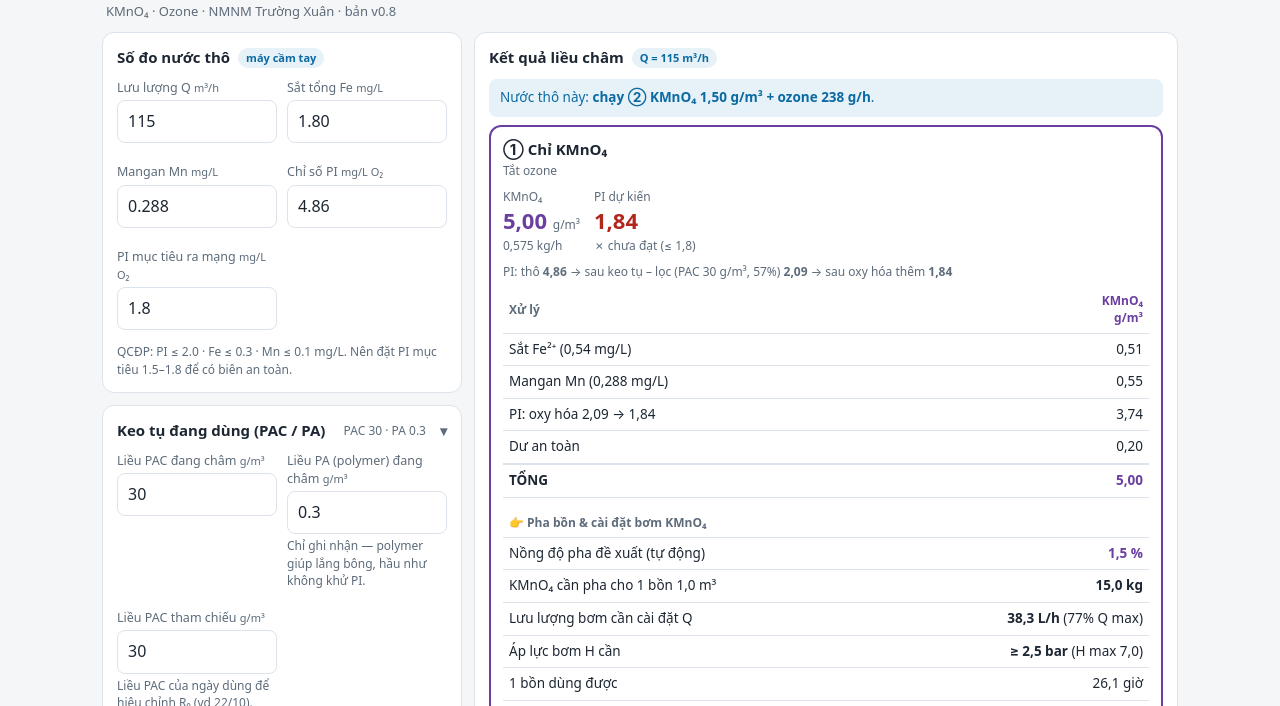
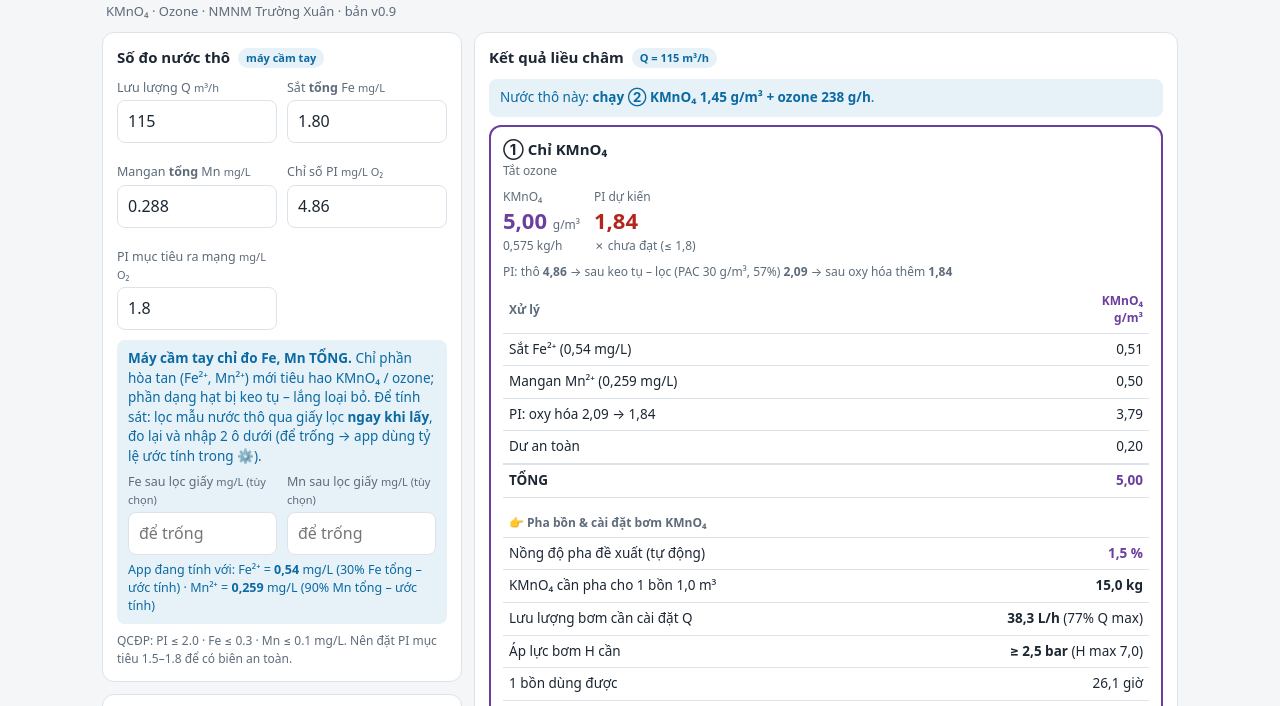
Before and after one commit to khangdotechco/tinh-lieu-hoa-chat-xu-ly-huu-co, a plain HTML site: page index.html in a window 1280 px wide. Shown: the part 44-750 px from the top of the page. Drawn offline with Linux system fonts and the light colour scheme.

Commit message:
v0.9: máy cầm tay đo Fe, Mn tổng – tách phần hòa tan (lọc giấy hoặc tỷ lệ ước tính)
Co-Authored-By: Claude Fable 5.2 <noreply@anthropic.com>
Claude-Session: https://claude.ai/code/session_01DgvUJZaffnAAziAo5WjTt6

```diff
--- a/index.html
+++ b/index.html
@@ -127,7 +127,7 @@ h2.fold .chev{color:var(--mute);font-size:14px;transition:transform .15s;margin-
 <body>
 <header>
   <h1>Tính liều lượng hóa chất xử lý hữu cơ</h1>
-  <div class="sub">KMnO₄ · Ozone · NMNM Trường Xuân · bản v0.8</div>
+  <div class="sub">KMnO₄ · Ozone · NMNM Trường Xuân · bản v0.9</div>
 </header>
 
 <main>
@@ -136,10 +136,19 @@ h2.fold .chev{color:var(--mute);font-size:14px;transition:transform .15s;margin-
     <h2>Số đo nước thô <span class="badge">máy cầm tay</span></h2>
     <div class="grid2">
       <div class="field"><label>Lưu lượng Q <span class="unit">m³/h</span></label><input id="Q" type="number" step="1" value="115" inputmode="decimal"></div>
-      <div class="field"><label>Sắt tổng Fe <span class="unit">mg/L</span></label><input id="Fe" type="number" step="0.01" value="1.80" inputmode="decimal"></div>
-      <div class="field"><label>Mangan Mn <span class="unit">mg/L</span></label><input id="Mn" type="number" step="0.001" value="0.288" inputmode="decimal"></div>
+      <div class="field"><label>Sắt <b>tổng</b> Fe <span class="unit">mg/L</span></label><input id="Fe" type="number" step="0.01" value="1.80" inputmode="decimal"></div>
+      <div class="field"><label>Mangan <b>tổng</b> Mn <span class="unit">mg/L</span></label><input id="Mn" type="number" step="0.001" value="0.288" inputmode="decimal"></div>
       <div class="field"><label>Chỉ số PI <span class="unit">mg/L O₂</span></label><input id="PI" type="number" step="0.01" value="4.86" inputmode="decimal"></div>
       <div class="field"><label>PI mục tiêu ra mạng <span class="unit">mg/L O₂</span></label><input id="PIt" type="number" step="0.1" value="1.8" inputmode="decimal"></div>
+    </div>
+    <div class="msg info" style="margin-top:0">
+      <b>Máy cầm tay chỉ đo Fe, Mn TỔNG.</b> Chỉ phần hòa tan (Fe²⁺, Mn²⁺) mới tiêu hao KMnO₄ / ozone; phần dạng hạt bị keo tụ – lắng loại bỏ.
+      Để tính sát: lọc mẫu nước thô qua giấy lọc <b>ngay khi lấy</b>, đo lại và nhập 2 ô dưới (để trống → app dùng tỷ lệ ước tính trong ⚙️).
+      <div class="grid2" style="margin-top:6px">
+        <div><label>Fe sau lọc giấy <span class="unit">mg/L (tùy chọn)</span></label><input id="FeD" type="number" step="0.01" inputmode="decimal" placeholder="để trống"></div>
+        <div><label>Mn sau lọc giấy <span class="unit">mg/L (tùy chọn)</span></label><input id="MnD" type="number" step="0.001" inputmode="decimal" placeholder="để trống"></div>
+      </div>
+      <div id="spec" style="margin-top:6px;font-size:12.5px"></div>
     </div>
     <div class="hint">QCĐP: PI ≤ 2.0 · Fe ≤ 0.3 · Mn ≤ 0.1 mg/L. Nên đặt PI mục tiêu 1.5–1.8 để có biên an toàn.</div>
     <button class="btn jump" id="jump">Xem kết quả liều châm ↓</button>
@@ -188,6 +197,7 @@ h2.fold .chev{color:var(--mute);font-size:14px;transition:transform .15s;margin-
       <summary>⚙️ Hệ số hiệu chỉnh (mặc định suy từ đợt 22/10 &amp; 26/10)</summary>
       <div class="grid2" style="margin-top:8px">
         <div class="field"><label>Tỷ lệ Fe²⁺ / Fe tổng <span class="unit">%</span></label><input id="fFe" type="number" step="5" value="30"><div class="hint">Nước mặt đục: phần lớn Fe ở dạng hạt, không tiêu hao chất oxy hóa.</div></div>
+        <div class="field"><label>Tỷ lệ Mn²⁺ / Mn tổng <span class="unit">%</span></label><input id="fMn" type="number" step="5" value="90"><div class="hint">Mn trong nước mặt phần lớn ở dạng hòa tan. Dùng khi không nhập Mn sau lọc giấy.</div></div>
         <div class="field"><label>Hữu cơ tiêu hao KMnO₄ k <span class="unit">g/m³ cho mỗi mg/L PI</span></label><input id="k" type="number" step="0.01" value="0.10"></div>
         <div class="field"><label>KMnO₄ dư an toàn <span class="unit">g/m³</span></label><input id="res" type="number" step="0.05" value="0.20"></div>
         <div class="field"><label>Hiệu suất khử PI của keo tụ – lọc R₀ <span class="unit">% (ở liều PAC tham chiếu)</span></label><input id="R0" type="number" step="1" value="57"><div class="hint">Đợt 22/10 đạt 59%.</div></div>
@@ -278,6 +288,10 @@ h2.fold .chev{color:var(--mute);font-size:14px;transition:transform .15s;margin-
   O₃ (nhận 2e⁻):               1 g ≡ 0.333 g O₂
   → PI giảm = lý thuyết × hiệu suất η (ηK, ηO)
 
+FE, MN HÒA TAN (máy cầm tay đo Fe, Mn tổng)
+ Fe²⁺ = Fe sau lọc giấy, hoặc Fe tổng × tỷ lệ Fe²⁺
+ Mn²⁺ = Mn sau lọc giấy, hoặc Mn tổng × tỷ lệ Mn²⁺
+
 PI SAU KEO TỤ – LỌC
  R = R₀ × (PAC / PAC tham chiếu)ⁿ  (≤ hiệu suất tối đa)
  PI sau keo tụ = PI thô × (1 − R)
@@ -305,11 +319,11 @@ KMnO₄ 1 bồn (kg) = dung tích (m³) × nồng độ % × 10
 <script>
 (function(){
 const $=id=>document.getElementById(id);
-const DEF={fFe:30,k:0.10,res:0.20,R0:57,nP:0.35,Rcap:70,eK:50,Kmax:5.0,eO:60,kO:0.05,Ores:0.10,TE:70,Opink:0.5};
-const IN=['Q','Fe','Mn','PI','PIt','V','Hmin','Qp','Hp','Pl','Csel','Hz','Omax','Omin','PAC','PA','PACr','fFe','k','res','R0','nP','Rcap','eK','Kmax','eO','kO','Ores','TE','Opink','rK','rO'];
+const DEF={fFe:30,fMn:90,k:0.10,res:0.20,R0:57,nP:0.35,Rcap:70,eK:50,Kmax:5.0,eO:60,kO:0.05,Ores:0.10,TE:70,Opink:0.5};
+const IN=['Q','Fe','Mn','PI','PIt','V','Hmin','Qp','Hp','Pl','Csel','Hz','Omax','Omin','PAC','PA','PACr','FeD','MnD','fFe','fMn','k','res','R0','nP','Rcap','eK','Kmax','eO','kO','Ores','TE','Opink','rK','rO'];
 let log=[];
 const store={get(k){try{return JSON.parse(localStorage.getItem(k))}catch(e){return null}},set(k,v){try{localStorage.setItem(k,JSON.stringify(v))}catch(e){}}};
-const saved=store.get('tx_inputs6'); if(saved){IN.forEach(id=>{if(saved[id]!==undefined&&$(id))$(id).value=saved[id]}); if(saved.pos){const r=document.querySelector('input[name=pos][value='+saved.pos+']'); if(r) r.checked=true;}}
+const saved=store.get('tx_inputs7'); if(saved){IN.forEach(id=>{if(saved[id]!==undefined&&$(id))$(id).value=saved[id]}); if(saved.pos){const r=document.querySelector('input[name=pos][value='+saved.pos+']'); if(r) r.checked=true;}}
 log=store.get('tx_log3')||[];
 
 const v=id=>{const x=parseFloat(String($(id).value).replace(',','.'));return isFinite(x)?x:0};
@@ -321,7 +335,11 @@ function base(){
     PAC:v('PAC'),PA:v('PA'),PACr:v('PACr'),nP:v('nP'),Rcap:v('Rcap')/100,
     f:v('fFe')/100,k:v('k'),res:v('res'),R0:v('R0')/100,eK:v('eK')/100,Kmax:v('Kmax')||5,eO:v('eO')/100,
     kO:v('kO'),Ores:v('Ores'),TE:(v('TE')/100)||0.7,Opink:v('Opink'),pos:pos()};
-  P.Fe2=P.Fe*P.f;
+  P.fMn=v('fMn')/100;
+  const has=id=>String($(id).value).trim()!=='';
+  P.FeMeas=has('FeD'); P.MnMeas=has('MnD');
+  P.Fe2=P.FeMeas?Math.min(v('FeD'),P.Fe||v('FeD')):P.Fe*P.f;
+  P.Mn2=P.MnMeas?Math.min(v('MnD'),P.Mn||v('MnD')):P.Mn*P.fMn;
   P.Rc=(P.PAC>0&&P.PACr>0)?Math.min(P.Rcap,P.R0*Math.pow(P.PAC/P.PACr,P.nP)):P.R0;   // hiệu suất keo tụ ở liều PAC hiện tại
   P.PIc=P.PI*(1-P.Rc);                         // PI sau keo tụ – lọc (chưa tính oxy hóa thêm)
   P.dPI=Math.max(0,P.PIc-P.PIt);               // PI còn phải oxy hóa
@@ -351,7 +369,7 @@ const okPI=(PIo,P)=>PIo<=P.PIt+1e-9;
 
 // ① chỉ KMnO4
 function plan1(P){
-  const Fe=0.94*P.Fe2, Mn=1.92*P.Mn, nom=P.k*P.PI, need=Fe+Mn+nom+P.res;
+  const Fe=0.94*P.Fe2, Mn=1.92*P.Mn2, nom=P.k*P.PI, need=Fe+Mn+nom+P.res;
   let extra=P.sK>0?P.dPI/P.sK:0, capped=false;
   if(need+extra>P.Kmax){extra=Math.max(0,P.Kmax-need);capped=true;}
   const PIo=P.PIc-P.sK*extra;
@@ -359,7 +377,7 @@ function plan1(P){
 }
 // ② KMnO4 lo Fe, Mn ; ozone lo PI (tới 100% công suất máy)
 function plan2(P){
-  const Fe=0.94*P.Fe2, Mn=1.92*P.Mn, comp=(P.pos==='B'?0.5:1)*P.k*P.PI, K=Fe+Mn+comp+P.res;
+  const Fe=0.94*P.Fe2, Mn=1.92*P.Mn2, comp=(P.pos==='B'?0.5:1)*P.k*P.PI, K=Fe+Mn+comp+P.res;
   let Opi=P.sO>0?P.dPI/P.sO:0, capped=false;
   if(Opi>P.Odmax){Opi=P.Odmax;capped=true;}
   const PIo=P.PIc-P.sO*Opi;
@@ -367,7 +385,7 @@ function plan2(P){
 }
 // ③ chỉ ozone
 function plan3(P){
-  const Fe=0.43*P.Fe2, Mn=0.87*P.Mn, nom=P.kO*P.PI, basic=Fe+Mn+nom+P.Ores;
+  const Fe=0.43*P.Fe2, Mn=0.87*P.Mn2, nom=P.kO*P.PI, basic=Fe+Mn+nom+P.Ores;
   const avail=Math.max(0,P.Odmax-basic);
   let Opi=P.sO>0?P.dPI/P.sO:0, capped=false;
   if(Opi>avail){Opi=avail;capped=true;}
@@ -388,7 +406,7 @@ function table(r,P){
   let h=`<table><tr><th>Xử lý</th>${hasK?'<th class="n km">KMnO₄<br>g/m³</th>':''}${hasO?'<th class="n oz">Ozone<br>mg/L</th>':''}</tr>`;
   const row=(lab,k,o)=>`<tr><td>${lab}</td>${hasK?cell(k):''}${hasO?cell(o):''}</tr>`;
   h+=row(`Sắt Fe²⁺ (${f(P.Fe2)} mg/L)`, hasK?r.K.Fe:0, hasO?r.O.Fe:0);
-  h+=row(`Mangan Mn (${f(P.Mn,3)} mg/L)`, hasK?r.K.Mn:0, hasO?r.O.Mn:0);
+  h+=row(`Mangan Mn²⁺ (${f(P.Mn2,3)} mg/L)`, hasK?r.K.Mn:0, hasO?r.O.Mn:0);
   h+=row(`PI: oxy hóa ${f(P.PIc)} → ${f(r.PIo)}`, hasK?r.K.PI:0, hasO?r.O.PI:0);
   if(r.id===2) h+=row(`Bù hữu cơ cạnh tranh${P.pos==='B'?' (×0.5)':''}`, r.K.comp, 0);
   h+=row('Dư an toàn', hasK?r.K.res:0, hasO?r.O.res:0);
@@ -444,6 +462,7 @@ function card(r,P){
 let last=null;
 function render(){
   const P=base(); const r1=plan1(P), r2=plan2(P), r3=plan3(P); last={P,rs:[r1,r2,r3]};
+  $('spec').innerHTML=`App đang tính với: Fe²⁺ = <b>${f(P.Fe2)}</b> mg/L (${P.FeMeas?'đo sau lọc giấy':f(P.f*100,0)+'% Fe tổng – ước tính'}) · Mn²⁺ = <b>${f(P.Mn2,3)}</b> mg/L (${P.MnMeas?'đo sau lọc giấy':f(P.fMn*100,0)+'% Mn tổng – ước tính'})`;
   $('qbadge').textContent='Q = '+f(P.Q,0)+' m³/h';
   $('plans').innerHTML=card(r1,P)+card(r2,P)+card(r3,P);
   let a='';
@@ -457,12 +476,12 @@ function render(){
   if(!(P.Omax>0)) a=`<div class="msg bad">Nhập công suất tối đa máy ozone (g/h) để tính phương án ② và ③.</div>`+a;
   $('advice').innerHTML=a;
   renderRun(P);
-  const s={}; IN.forEach(id=>s[id]=$(id).value); s.pos=pos(); store.set('tx_inputs6',s);
+  const s={}; IN.forEach(id=>s[id]=$(id).value); s.pos=pos(); store.set('tx_inputs7',s);
 }
 
 function renderRun(P){
   const K=v('rK'), Ogh=v('rO');
-  const need=0.94*P.Fe2+1.92*P.Mn+P.k*P.PI+P.res;
+  const need=0.94*P.Fe2+1.92*P.Mn2+P.k*P.PI+P.res;
   const Oapp=P.Q>0?Ogh/P.Q:0, Odis=Oapp*P.TE, eq=K+2.2*Odis, ratio=need>0?eq/need:0;
   let cls='ok',txt='Tổng chất oxy hóa phù hợp nhu cầu Fe, Mn, hữu cơ.';
   if(ratio<0.9){cls='bad';txt='THIẾU chất oxy hóa → Mn có thể không đạt.';}
@@ -509,7 +528,7 @@ function analyze(){
   const R0s=[], eOs=[], ks=[], kmaxs=[];
   labs.forEach(x=>{
     const r={x,notes:[]};
-    const Fe2=x.Fe*P.f, need0=0.94*Fe2+1.92*x.Mn;
+    const Fe2=x.Fe*P.f, Mn2=x.Mn*P.fMn, need0=0.94*Fe2+1.92*Mn2;
     const pacF=(x.PAC>0&&P.PACr>0)?Math.pow(x.PAC/P.PACr,P.nP):1;
     // R0 từ lần không ozone
     if(x.on&&!(x.O>0)&&x.PI>0&&x.PIo>0){
@@ -519,7 +538,7 @@ function analyze(){
     }
     // k từ lần không ozone, Mn sau lọc chưa đạt (thiếu thuốc)
     if(x.on&&!(x.O>0)&&x.K>0&&x.PI>0&&x.Mno>0){
-      if(x.Mno>0.05){ const used=1.92*Math.max(0,x.Mn-x.Mno)+0.94*Fe2; const kk=(x.K-used)/x.PI; if(kk>0){ks.push(kk); r.notes.push('Thiếu KMnO₄ → k ≈ '+f(kk,2));} }
+      if(x.Mno>0.05){ const used=1.92*Math.max(0,Mn2-x.Mno)+0.94*Fe2; const kk=(x.K-used)/x.PI; if(kk>0){ks.push(kk); r.notes.push('Thiếu KMnO₄ → k ≈ '+f(kk,2));} }
       else { const km=(x.K-need0)/x.PI; if(km>0){kmaxs.push(km); r.notes.push('Đủ KMnO₄ → k ≤ '+f(km,2));} }
     }
     r.store=x; out.rows.push(r);
--- a/sw.js
+++ b/sw.js
@@ -1,5 +1,5 @@
 // Service worker: cho app mở được khi mất mạng. Đổi VERSION mỗi lần cập nhật app.
-const VERSION = 'tinhlieu-v0.8';
+const VERSION = 'tinhlieu-v0.9';
 const FILES = ['./', './index.html', './manifest.json', './icon.svg', './icon-192.png', './icon-512.png'];
 self.addEventListener('install', e => {
   e.waitUntil(caches.open(VERSION).then(c => c.addAll(FILES)).then(() => self.skipWaiting()));
```
Also changed, not shown: mob1.png (deleted), mob2.png (deleted).
